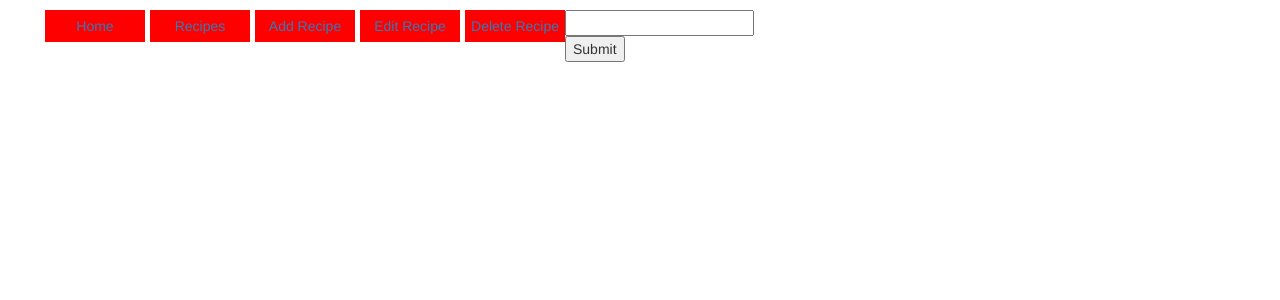
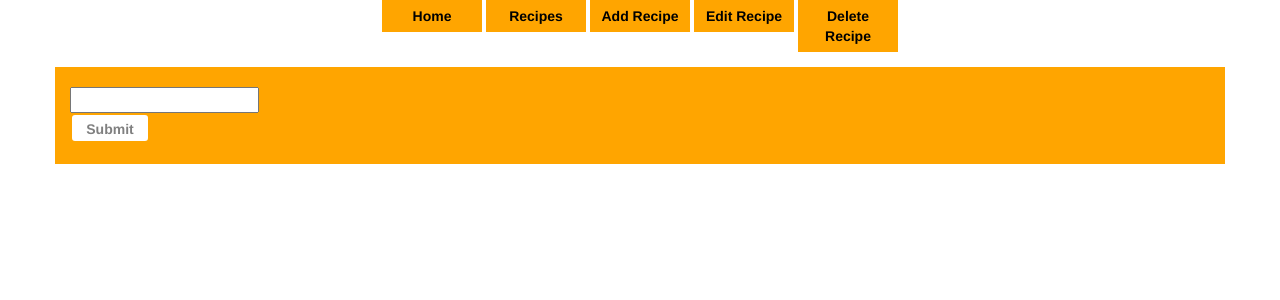
Before and after one commit to brettcutt/the-chefs-desire, a Flask app: page /recipes in a window 1280 px wide. Shown: the top 300 px of the page. Run offline with Flask 2, Linux system fonts and the light colour scheme; data that the repository does not hold is empty; some libraries are stand-ins or nearby versions.

Commit message:
styled search box layout

```diff
--- a/static/css/style.css
+++ b/static/css/style.css
@@ -1,29 +1,26 @@
-nav {
-    display: block;
+body {
+    margin: 0;
+    padding: 0;
+    background-color: #fff;
 }
 
-nav ul {
-    text-align: center;
-    display: block;
+/*default settings*/
+
+.inline {
+    display: inline-block;
 }
 
-nav ul li {
-    float: left;
-    list-style: none;
-    width: 100px;
-    color: #000;
-    padding: 6px ;
-    background-color: red;
-    margin-left: 5px;
+.center {
+    text-align: center;
 }
 
-nav ul li a {
-    text-decoration: none;
+/*Headings*/
+h1 {
+    text-align: center;
 }
 
-input, textarea {
-    display: block;
-}
+
+/*Forms, Inputs and buttons*/
 
 form fieldset {
     margin-bottom: 20px;
@@ -31,6 +28,34 @@ form fieldset {
 
 form legend {
     margin-bottom: 5px;
+}
+
+input, textarea {
+    display: block;
+}
+
+input[type=checkbox] {
+    float: left;
+}
+select {
+    width: 165px;
+}
+.allergen_checkbox {
+    width: 100px;
+    display: inline-block;
+}
+
+.close-btn, input[type=submit] {
+    width: 80px;
+    height: 30px;
+    background-color: #fff;
+    color: gray;
+    font-weight: bold;
+    border: 2px solid orange;
+    border-radius: 5px;
+    text-align: center;
+    line-height: 26px;
+    cursor: pointer;
 }
 
 .pointer {
@@ -44,3 +69,96 @@ form legend {
 table {
     display: inline-block;
 }
+
+
+
+/*Base.html*/
+.header-row {
+    padding: 5px 0 10px 0;
+}
+
+nav {
+    text-align: center;
+
+}
+
+nav ul {
+    padding: 0;
+    display: inline-block;
+    text-align: center;
+}
+
+nav ul li {
+    float: left;
+    list-style: none;
+    width: 100px;
+    color: #000;
+    padding: 6px ;
+    background-color: orange;
+    margin: 0 2px;
+
+}
+
+nav ul li a {
+    text-decoration: none;
+    font-weight: bold;
+    color: #000;
+}
+
+.container {
+    background-color: orange;
+    padding: 20px;
+}
+
+/* recipes.html*/
+.search-box {
+    display: inline-block;
+    padding: 10px;
+    background-color: #fff;
+    border-radius: 10px;
+}
+
+.search_btn {
+     display: inline-block;
+}
+
+.search-item {
+    display:inline-block;
+}
+
+.search_category_box {
+    display: none;
+    position: absolute;
+    z-index: 1;
+    left: 0;
+    right: 0;
+    text-align: center;
+}
+
+.inner-box {
+    margin: 0 auto;
+    background-color: rgba(255,255,255,.95);
+    padding: 20px;
+    text-align: left;
+    border-radius: 10px;
+    box-shadow: -5px -5px 5px 0px rgba(0,0,0,0.75);
+}
+
+.search-btn {
+    text-align: center;
+    display: inline-block;
+    width: 150px;
+    border: 2px solid orange;
+    border-radius: 10px;
+    padding: 2px 3px;
+    cursor: pointer;
+    font-weight: bold;
+    color: gray;
+}
+
+
+
+.choice {
+    background-color: gray;
+    color: #fff;
+}
```
